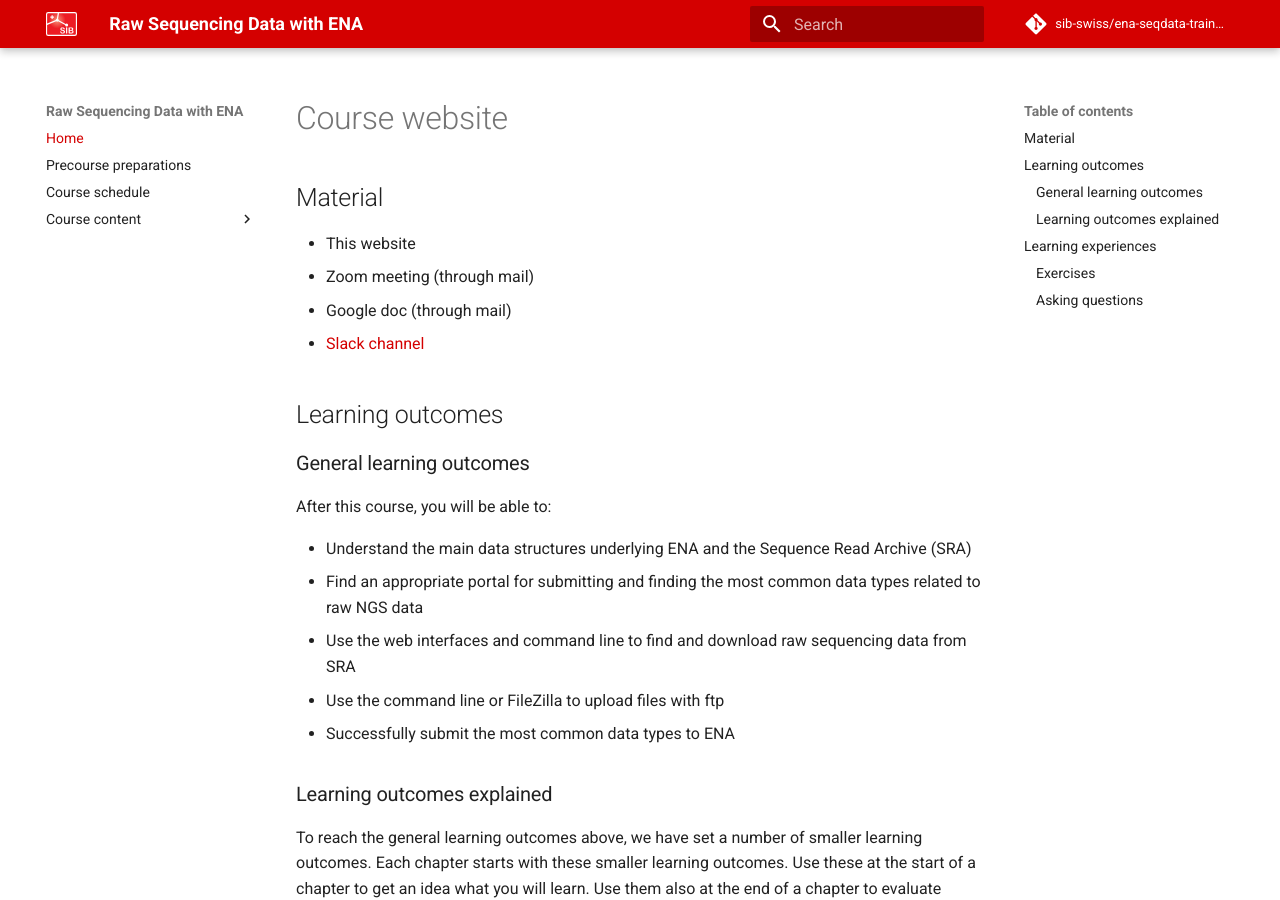
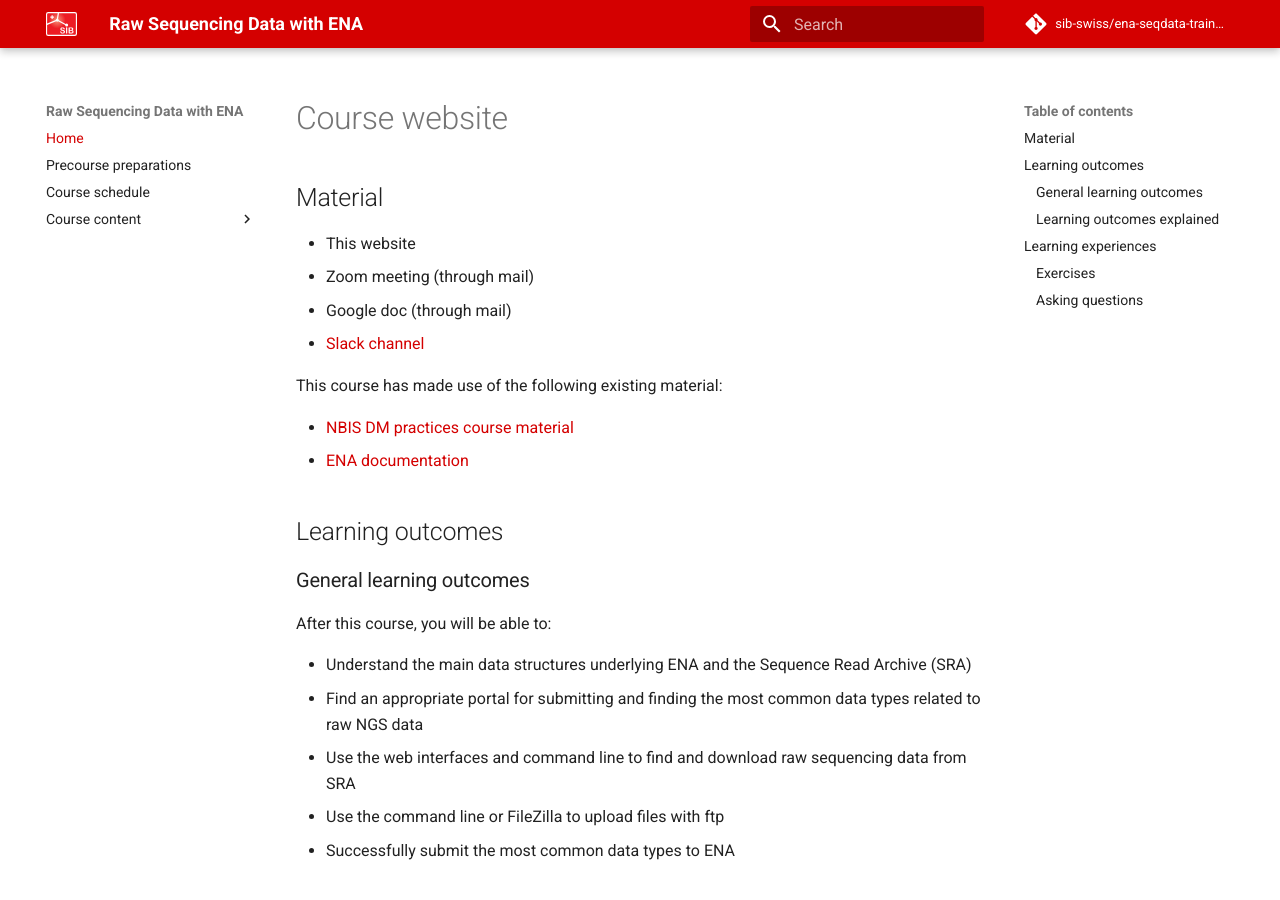
Before and after one commit to sib-swiss/ena-seqdata-training, an MkDocs documentation site: the page built from docs/index.md, in a window 1280 px wide and 900 px high. Built offline with MkDocs 1.6.1 and Material for MkDocs 9.7.7, drawn with Linux system fonts in a browser that asks for light colours; comment, search, counter and statistics services are not loaded; the version menu is left out.

Commit message:
adds some referenes

```diff
--- a/docs/index.md
+++ b/docs/index.md
@@ -6,6 +6,11 @@
 * Zoom meeting (through mail)
 * Google doc (through mail)
 * [Slack channel](https://slack.com)
+
+This course has made use of the following existing material:
+
+- [NBIS DM practices course material](https://nbisweden.github.io/module-repository-submission-dm-practices/04-exercise-ENA-submission/index.html)
+- [ENA documentation](https://ena-docs.readthedocs.io/en/latest/index.html)
 
 ## Learning outcomes
 
```
